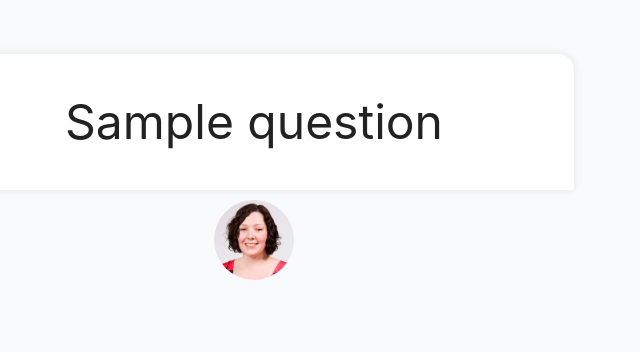
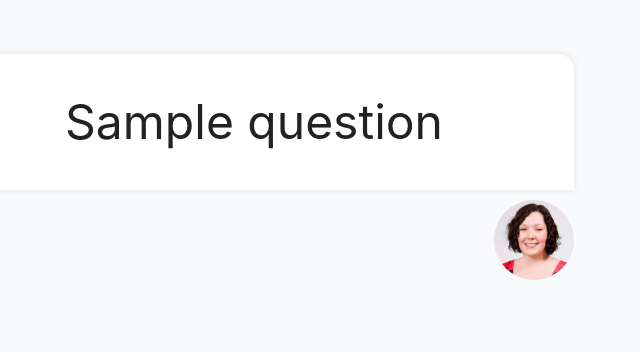
Before and after one commit to kevincarrogan/riasquestions.com, a Python web app: template templates/question.html in a window 1280 px wide. Shown: the part 233-585 px from the top of the page, without its empty margins (386-1026 px from the left). Run offline with Jinja, Linux system fonts and the light colour scheme; the template is opened without the code that fills it: most values are stand-ins (such as "Sample title", 1, 10 or a date in 2020); some libraries are stand-ins or nearby versions.

Commit message:
Fix placement of avatar

```diff
--- a/static/css/main.css
+++ b/static/css/main.css
@@ -25,8 +25,11 @@ main {
   width: 40rem;
 }
 
+main > a {
+  align-self: flex-end;
+}
+
 h1 {
-  align-self: flex-end;
   height: 80px;
   margin: 0;
   overflow: hidden;
```
